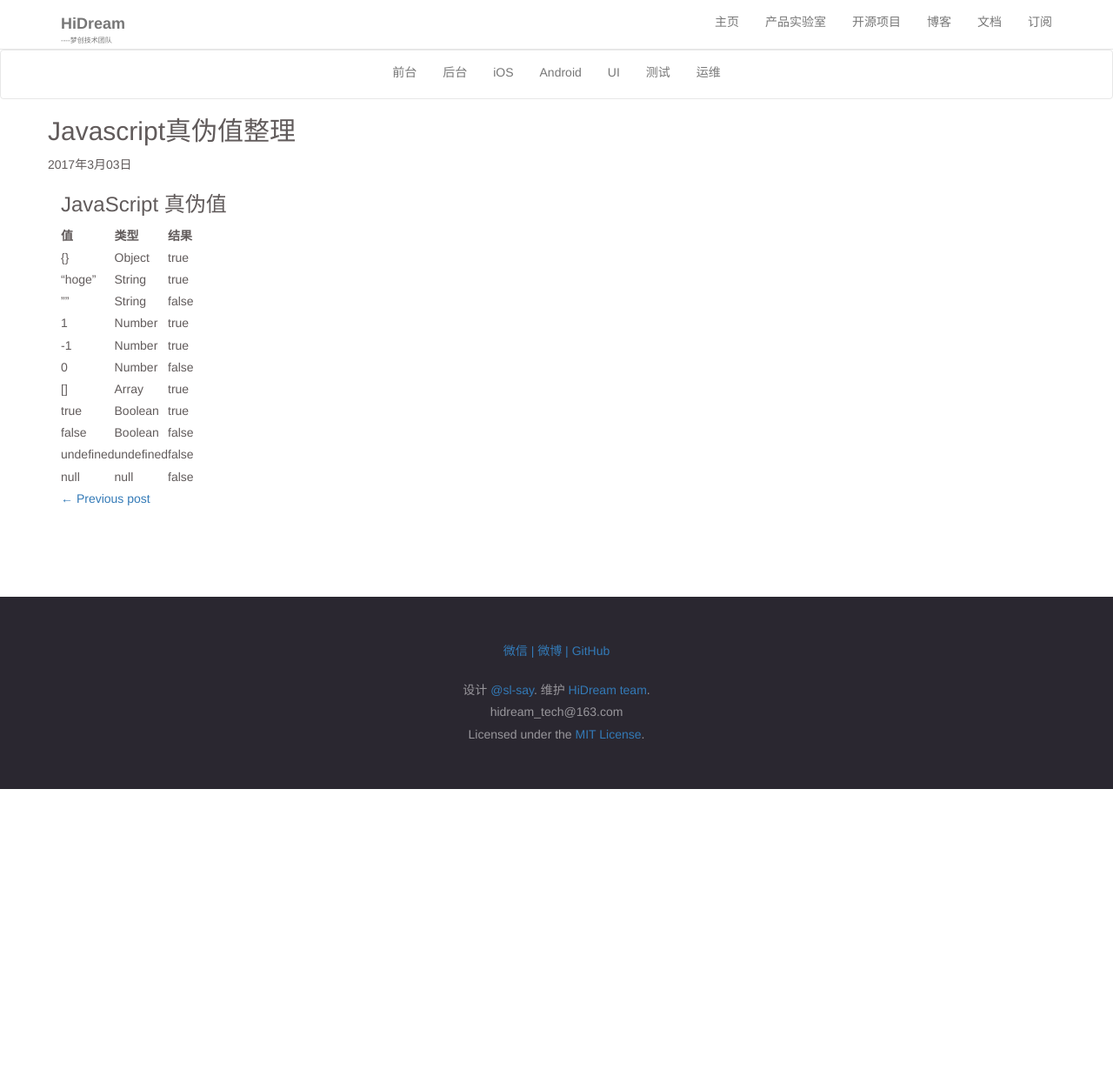
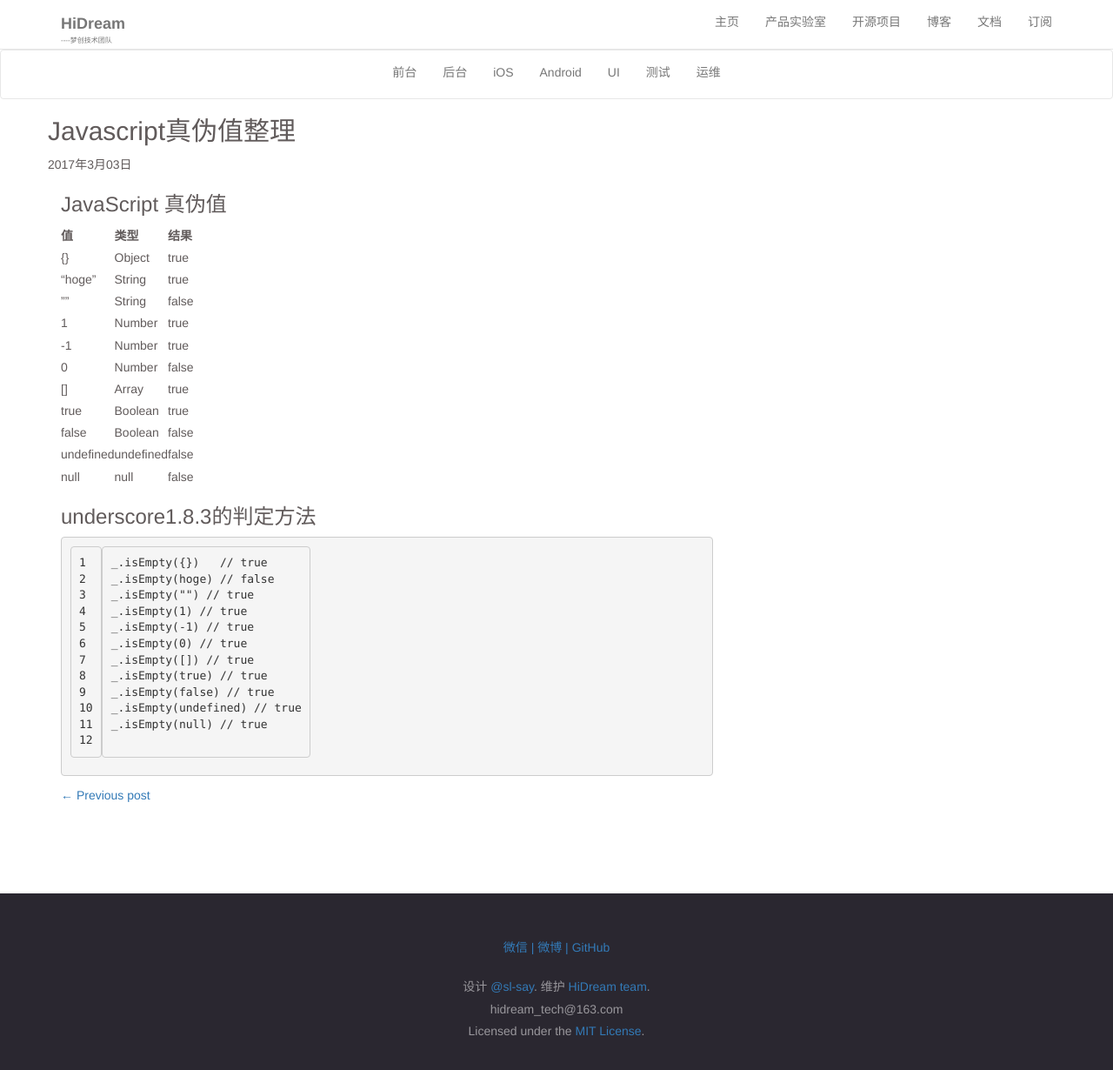
Before and after one commit to DreamHi/DreamHi.github.io, a Jekyll site: the page built from _posts/frontend/2017-03-03-javascript真伪值整理.md, in a window 1280 px wide and 1248 px high. Shown: the top 1230 px of the window at 87% size. Built offline with Jekyll 4.4.1, drawn with Linux system fonts in a browser that asks for light colours; comment, search, counter and statistics services are not loaded.

Commit message:
Update 2017-03-03-javascript真伪值整理.md

````diff
--- a/_posts/frontend/2017-03-03-javascript真伪值整理.md
+++ b/_posts/frontend/2017-03-03-javascript真伪值整理.md
@@ -20,3 +20,19 @@ catalog: true
 |false	|Boolean|	false|
 |undefined|	undefined|	false|
 |null	|null|	false|
+
+### underscore1.8.3的判定方法
+```js
+_.isEmpty({})   // true
+_.isEmpty(hoge) // false
+_.isEmpty("") // true
+_.isEmpty(1) // true
+_.isEmpty(-1) // true
+_.isEmpty(0) // true
+_.isEmpty([]) // true
+_.isEmpty(true) // true
+_.isEmpty(false) // true
+_.isEmpty(undefined) // true
+_.isEmpty(null) // true
+
+```
````
